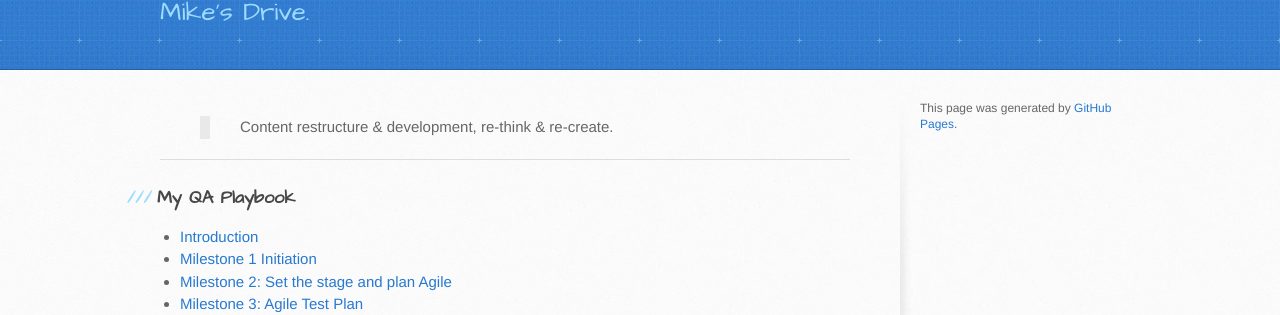
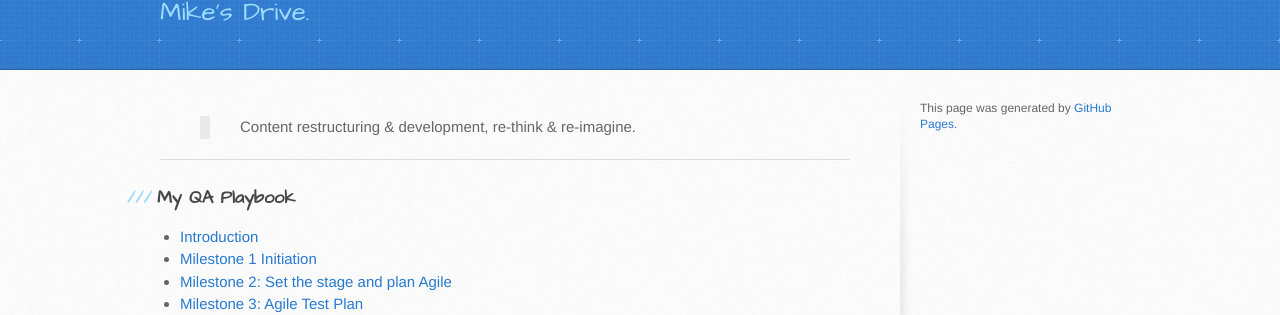
Before and after one commit to trumpfheller/trumpfheller.github.io, a Jekyll site: the page built from index.md, in a window 1280 px wide and 900 px high. Shown: the part 120-435 px from the top of the window. Built offline with Jekyll 4.4.1, drawn with Linux system fonts in a browser that asks for light colours.

Commit message:
Update index.md

```diff
--- a/index.md
+++ b/index.md
@@ -2,7 +2,7 @@
 layout: default
 ---
 
-> Content restructure & development, re-think & re-create.
+> Content restructuring & development, re-think & re-imagine.
 
 ---
 
```
